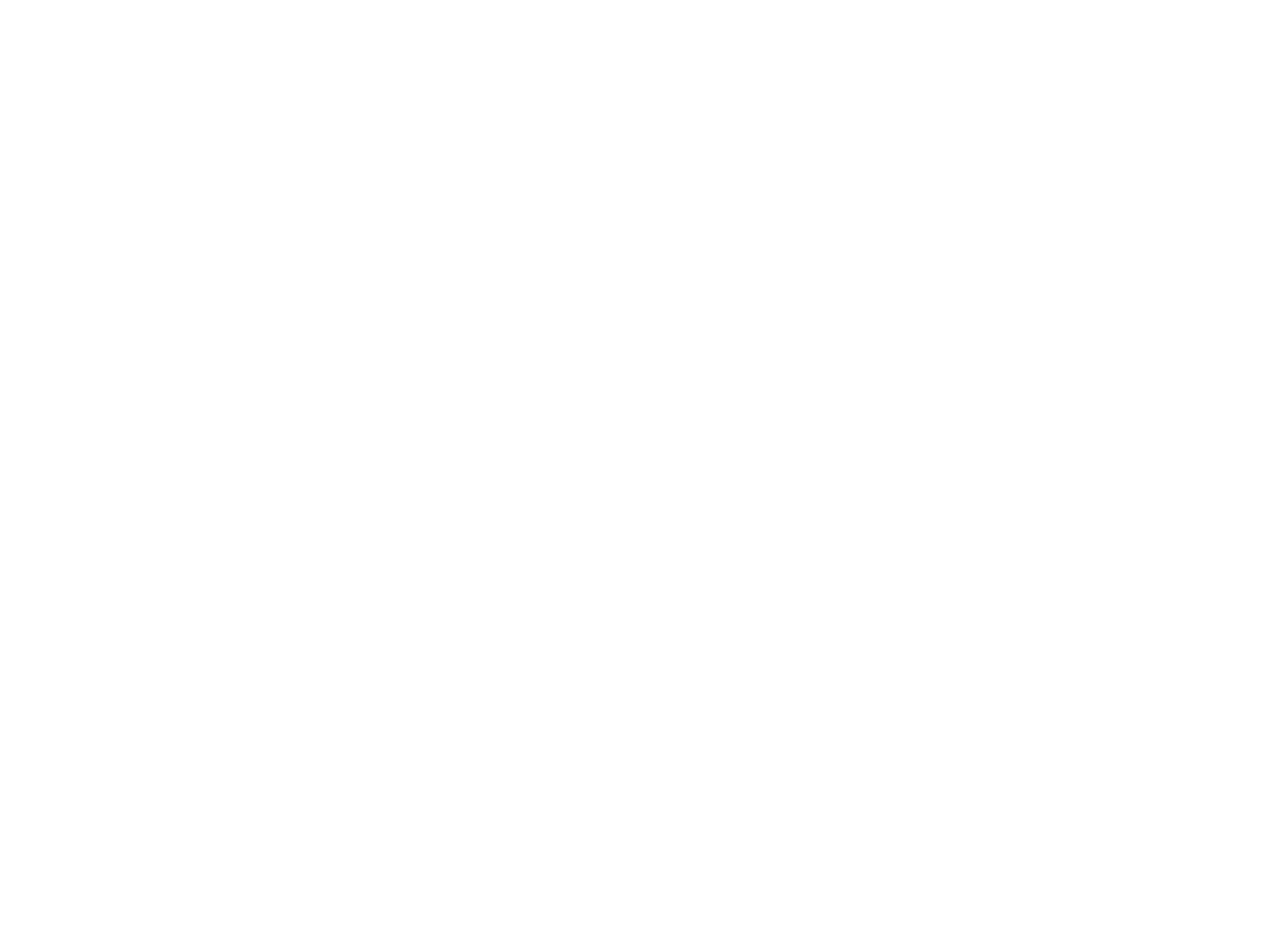
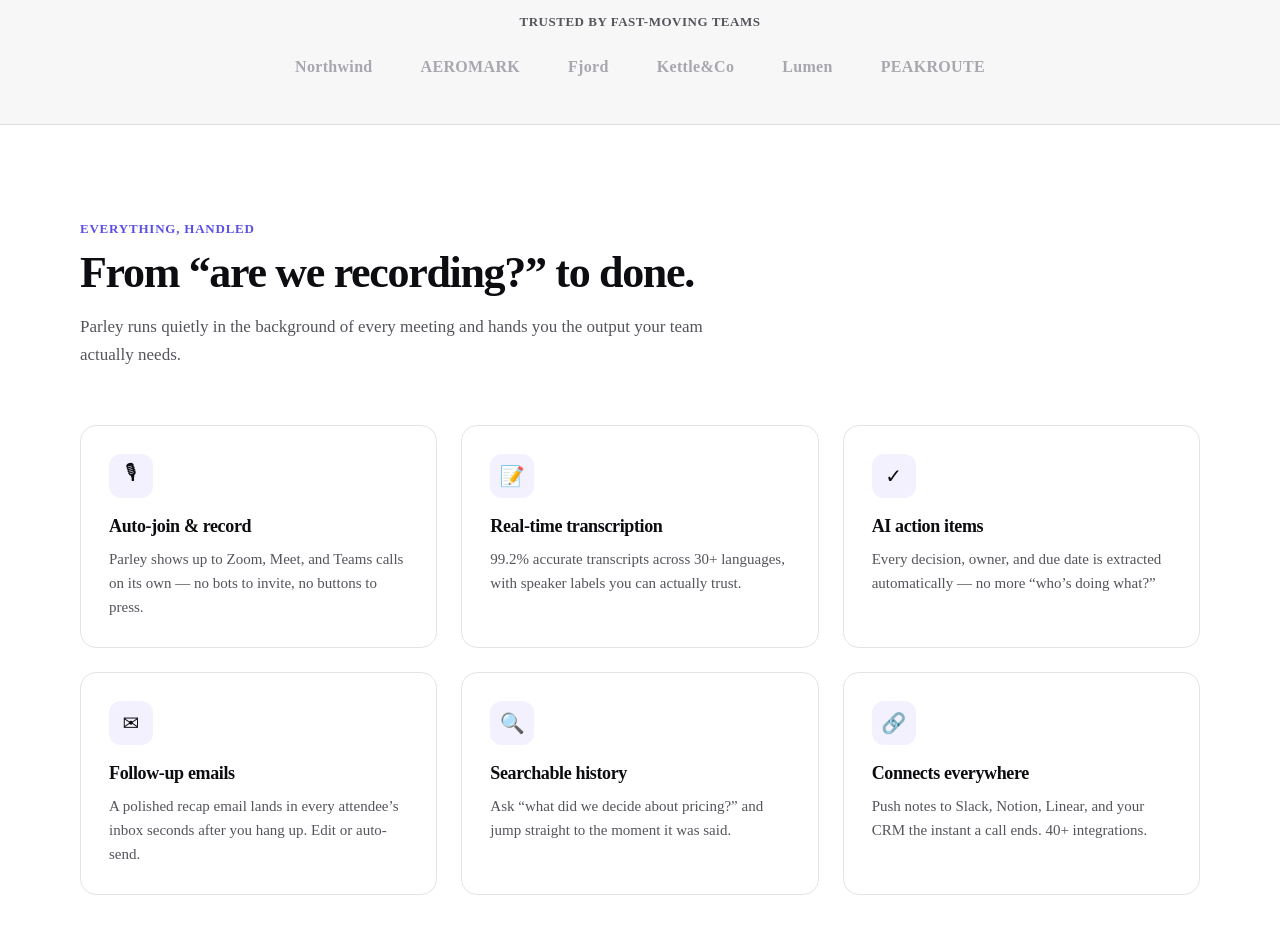
Before and after one commit to dhruv-goyal-10/parley, a Next.js app: page / in a window 1280 px wide. Shown: the part 700-1634 px from the top of the page. Before the commit the page ends 800 px from the top, so only its background shows below. Built offline with nearby package versions, Linux system fonts and the light colour scheme.

Commit message:
feat: add logo bar and features grid section

```diff
--- a/src/app/page.tsx
+++ b/src/app/page.tsx
@@ -1,4 +1,6 @@
+import Features from "@/components/Features";
 import Hero from "@/components/Hero";
+import LogoBar from "@/components/LogoBar";
 import Navbar from "@/components/Navbar";
 
 export default function Home() {
@@ -7,6 +9,8 @@
       <Navbar />
       <main>
         <Hero />
+        <LogoBar />
+        <Features />
       </main>
     </>
   );
--- /dev/null
+++ b/src/components/Features/Features.module.css
@@ -0,0 +1,99 @@
+.section {
+  padding: 96px 24px;
+}
+
+.container {
+  max-width: var(--max-width);
+  margin: 0 auto;
+}
+
+.header {
+  max-width: 640px;
+  margin-bottom: 56px;
+}
+
+.eyebrow {
+  margin: 0 0 12px;
+  font-size: 0.8125rem;
+  font-weight: 700;
+  letter-spacing: 0.06em;
+  text-transform: uppercase;
+  color: var(--color-primary);
+}
+
+.title {
+  margin: 0 0 16px;
+  font-size: clamp(2rem, 4vw, 2.75rem);
+  font-weight: 800;
+  line-height: 1.1;
+  letter-spacing: -0.03em;
+}
+
+.subtitle {
+  margin: 0;
+  font-size: 1.0625rem;
+  line-height: 1.65;
+  color: var(--color-text-muted);
+}
+
+.grid {
+  display: grid;
+  grid-template-columns: repeat(3, 1fr);
+  gap: 24px;
+}
+
+.card {
+  padding: 28px;
+  background: #fff;
+  border: 1px solid var(--color-border);
+  border-radius: var(--radius-lg);
+  transition: border-color 0.2s ease, box-shadow 0.2s ease, transform 0.2s ease;
+}
+
+.card:hover {
+  border-color: rgba(91, 80, 230, 0.24);
+  box-shadow: 0 12px 32px rgba(12, 12, 17, 0.06);
+  transform: translateY(-2px);
+}
+
+.icon {
+  display: inline-flex;
+  align-items: center;
+  justify-content: center;
+  width: 44px;
+  height: 44px;
+  margin-bottom: 18px;
+  font-size: 1.25rem;
+  background: rgba(91, 80, 230, 0.08);
+  border-radius: var(--radius-md);
+}
+
+.cardTitle {
+  margin: 0 0 10px;
+  font-size: 1.125rem;
+  font-weight: 700;
+  letter-spacing: -0.02em;
+}
+
+.cardText {
+  margin: 0;
+  font-size: 0.9375rem;
+  line-height: 1.6;
+  color: var(--color-text-muted);
+}
+
+@media (max-width: 920px) {
+  .grid {
+    grid-template-columns: repeat(2, 1fr);
+  }
+}
+
+@media (max-width: 640px) {
+  .section {
+    padding: 72px 24px;
+  }
+
+  .grid {
+    grid-template-columns: 1fr;
+  }
+}
--- /dev/null
+++ b/src/components/Features/Features.tsx
@@ -0,0 +1,46 @@
+import { FEATURES } from "@/lib/data";
+import styles from "./Features.module.css";
+
+function FeatureIcon({ type }: { type: string }) {
+  const icons: Record<string, string> = {
+    mic: "🎙",
+    text: "📝",
+    check: "✓",
+    mail: "✉",
+    search: "🔍",
+    link: "🔗",
+  };
+
+  return (
+    <span className={styles.icon} aria-hidden="true">
+      {icons[type] ?? "•"}
+    </span>
+  );
+}
+
+export default function Features() {
+  return (
+    <section id="features" className={styles.section}>
+      <div className={styles.container}>
+        <div className={styles.header}>
+          <p className={styles.eyebrow}>Everything, handled</p>
+          <h2 className={styles.title}>From “are we recording?” to done.</h2>
+          <p className={styles.subtitle}>
+            Parley runs quietly in the background of every meeting and hands you
+            the output your team actually needs.
+          </p>
+        </div>
+
+        <div className={styles.grid}>
+          {FEATURES.map((feature) => (
+            <article key={feature.title} className={styles.card}>
+              <FeatureIcon type={feature.icon} />
+              <h3 className={styles.cardTitle}>{feature.title}</h3>
+              <p className={styles.cardText}>{feature.description}</p>
+            </article>
+          ))}
+        </div>
+      </div>
+    </section>
+  );
+}
--- /dev/null
+++ b/src/components/Features/index.ts
@@ -0,0 +1 @@
+export { default } from "./Features";
--- /dev/null
+++ b/src/components/LogoBar/LogoBar.module.css
@@ -0,0 +1,50 @@
+.section {
+  padding: 48px 24px;
+  border-top: 1px solid var(--color-border-light);
+  border-bottom: 1px solid var(--color-border-light);
+  background: var(--color-surface);
+}
+
+.container {
+  max-width: var(--max-width);
+  margin: 0 auto;
+}
+
+.label {
+  margin: 0 0 28px;
+  text-align: center;
+  font-size: 0.8125rem;
+  font-weight: 600;
+  letter-spacing: 0.04em;
+  text-transform: uppercase;
+  color: var(--color-text-muted);
+}
+
+.list {
+  list-style: none;
+  margin: 0;
+  padding: 0;
+  display: flex;
+  flex-wrap: wrap;
+  align-items: center;
+  justify-content: center;
+  gap: 32px 48px;
+}
+
+.logo {
+  font-size: 1rem;
+  font-weight: 700;
+  letter-spacing: 0.02em;
+  color: #9a9aa1;
+  opacity: 0.85;
+}
+
+@media (max-width: 640px) {
+  .list {
+    gap: 20px 32px;
+  }
+
+  .logo {
+    font-size: 0.875rem;
+  }
+}
--- /dev/null
+++ b/src/components/LogoBar/LogoBar.tsx
@@ -0,0 +1,19 @@
+import { LOGOS } from "@/lib/data";
+import styles from "./LogoBar.module.css";
+
+export default function LogoBar() {
+  return (
+    <section className={styles.section} aria-label="Trusted by">
+      <div className={styles.container}>
+        <p className={styles.label}>Trusted by fast-moving teams</p>
+        <ul className={styles.list}>
+          {LOGOS.map((logo) => (
+            <li key={logo} className={styles.logo}>
+              {logo}
+            </li>
+          ))}
+        </ul>
+      </div>
+    </section>
+  );
+}
--- /dev/null
+++ b/src/components/LogoBar/index.ts
@@ -0,0 +1 @@
+export { default } from "./LogoBar";
--- /dev/null
+++ b/src/lib/data.ts
@@ -0,0 +1,47 @@
+export const LOGOS = [
+  "Northwind",
+  "AEROMARK",
+  "Fjord",
+  "Kettle&Co",
+  "Lumen",
+  "PEAKROUTE",
+] as const;
+
+export const FEATURES = [
+  {
+    title: "Auto-join & record",
+    description:
+      "Parley shows up to Zoom, Meet, and Teams calls on its own — no bots to invite, no buttons to press.",
+    icon: "mic",
+  },
+  {
+    title: "Real-time transcription",
+    description:
+      "99.2% accurate transcripts across 30+ languages, with speaker labels you can actually trust.",
+    icon: "text",
+  },
+  {
+    title: "AI action items",
+    description:
+      "Every decision, owner, and due date is extracted automatically — no more “who’s doing what?”",
+    icon: "check",
+  },
+  {
+    title: "Follow-up emails",
+    description:
+      "A polished recap email lands in every attendee’s inbox seconds after you hang up. Edit or auto-send.",
+    icon: "mail",
+  },
+  {
+    title: "Searchable history",
+    description:
+      "Ask “what did we decide about pricing?” and jump straight to the moment it was said.",
+    icon: "search",
+  },
+  {
+    title: "Connects everywhere",
+    description:
+      "Push notes to Slack, Notion, Linear, and your CRM the instant a call ends. 40+ integrations.",
+    icon: "link",
+  },
+] as const;
```
